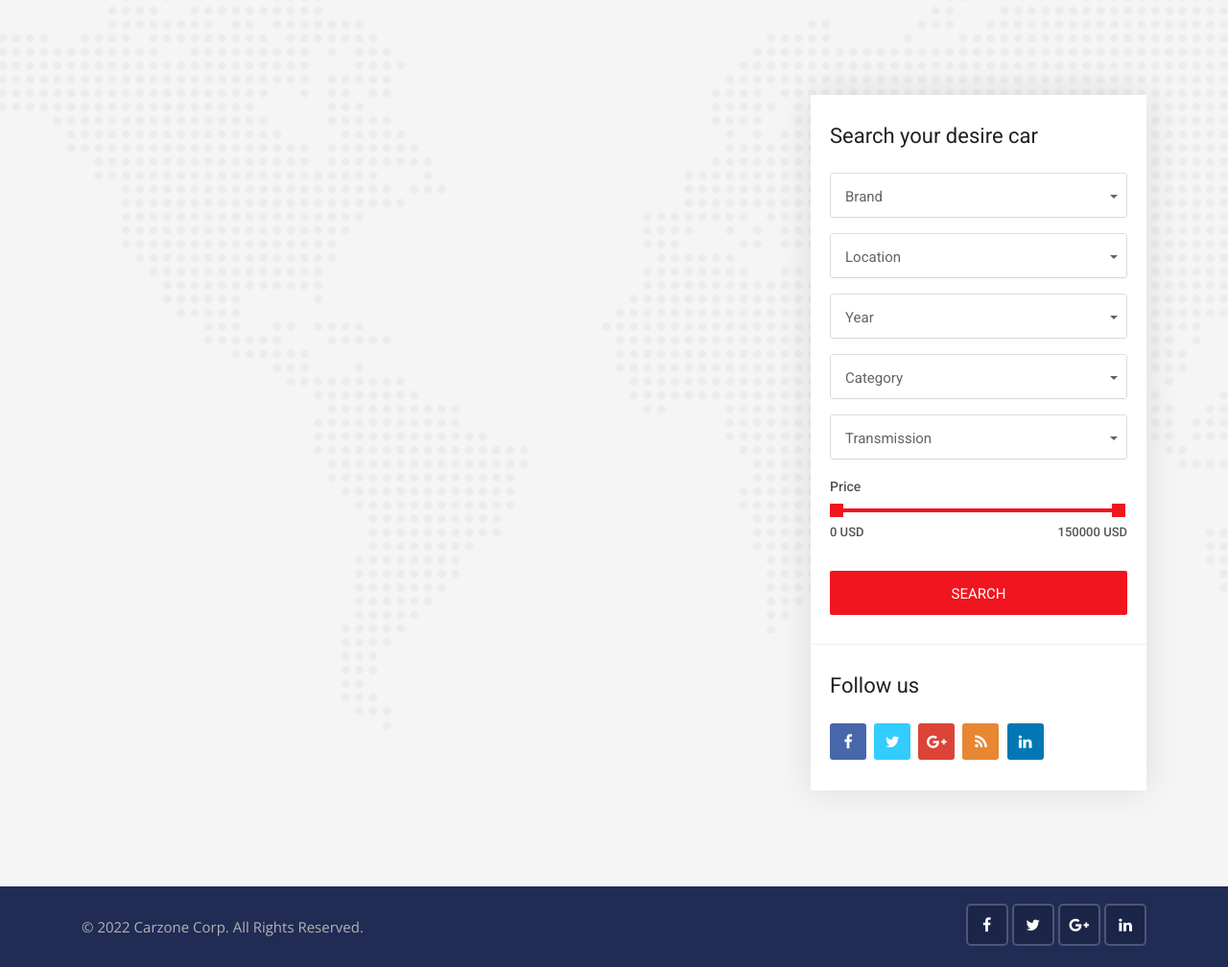
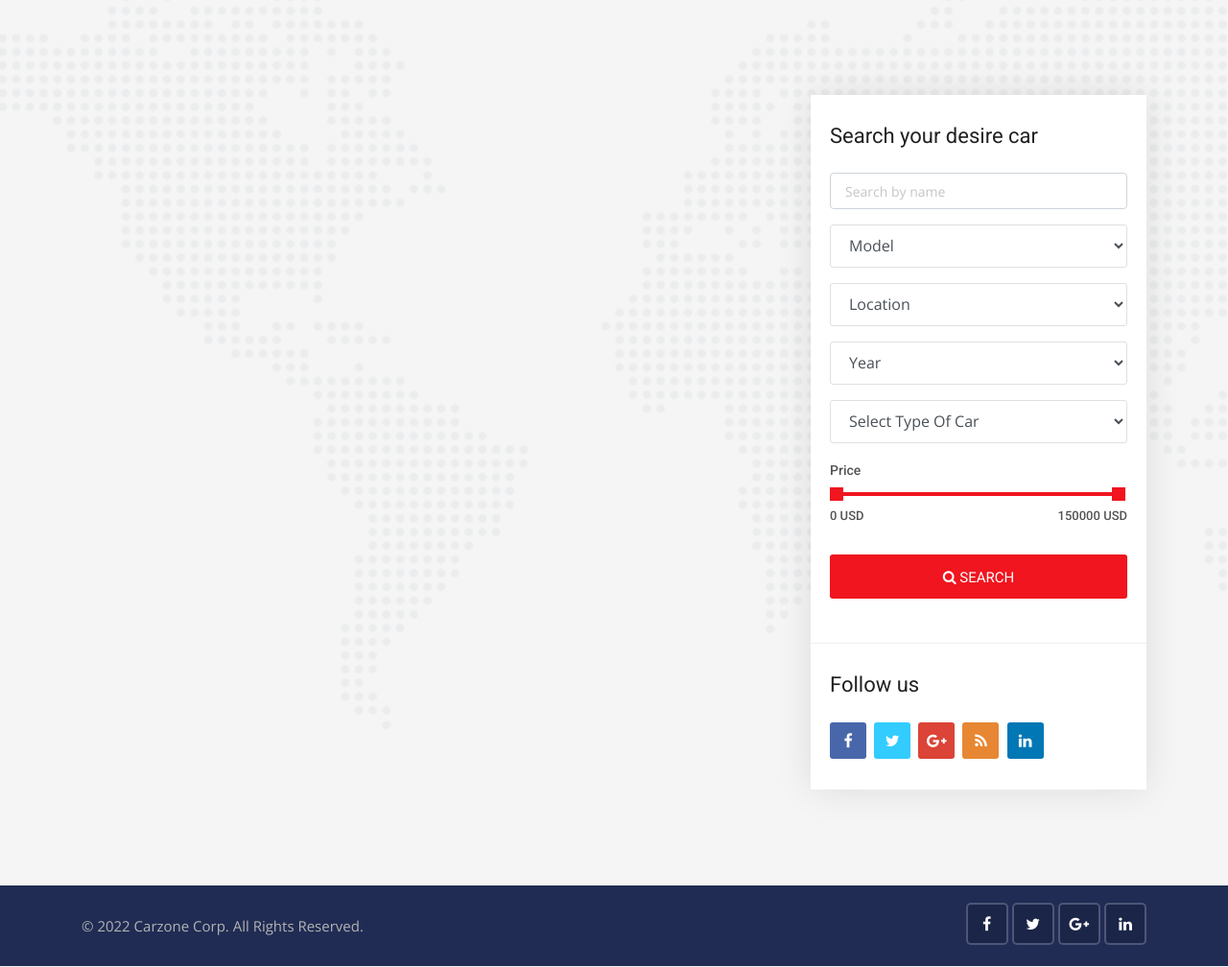
Before and after one commit to azizoux/carzone-project, a Django app: page /cars/ in a window 1280 px wide. Shown: the part 361-1369 px from the top of the page at 96% size. Run offline with Django 3.2, Linux system fonts and the light colour scheme; data that the repository does not hold is empty; some libraries are stand-ins or nearby versions.

Commit message:
Completed search functionnality and admin customization

```diff
--- a/cars/urls.py
+++ b/cars/urls.py
@@ -3,5 +3,6 @@ from . import views
 
 urlpatterns = [
     path('', views.cars, name='cars'),
-    path('<int:id>/', views.car_detail, name='car_detail')
+    path('<int:id>/', views.car_detail, name='car_detail'),
+    path('search/', views.search, name='search'),
 ]
--- a/cars/views.py
+++ b/cars/views.py
@@ -5,11 +5,18 @@ from cars.models import Car
 
 def cars(request):
     cars = Car.objects.order_by('-created_date')
+    search_fields = {
+        'model': list(Car.objects.values_list('model', flat=True).distinct()),
+        'year': list(Car.objects.values_list('year', flat=True).distinct()),
+        'body_style': list(Car.objects.values_list('body_style', flat=True).distinct()),
+        'city': list(Car.objects.values_list('city', flat=True).distinct()),
+    }
     paginator = Paginator(cars, 2)
     page = request.GET.get('page')
     paged_cars = paginator.get_page(page)
     data = {
         'cars': paged_cars,
+        'search_fields': search_fields,
     }
     return render(request, 'cars/cars.html', data)
 
@@ -20,3 +27,50 @@ def car_detail(request, id):
         'single_car': single_car,
     }
     return render(request, 'cars/car_detail.html', data)
+
+
+def search(request):
+    cars = Car.objects.order_by('-created_date')
+
+    search_fields = {
+        'model': list(Car.objects.values_list('model', flat=True).distinct()),
+        'year': list(Car.objects.values_list('year', flat=True).distinct()),
+        'body_style': list(Car.objects.values_list('body_style', flat=True).distinct()),
+        'city': list(Car.objects.values_list('city', flat=True).distinct()),
+        'transmission': list(Car.objects.values_list('transmission', flat=True).distinct()),
+    }
+
+    if 'keyword' in request.GET and request.GET['keyword']:
+        keyword = request.GET['keyword']
+        cars = cars.filter(description__icontains=keyword)
+
+    if 'model' in request.GET and request.GET['model']:
+        model = request.GET['model']
+        cars = cars.filter(model__iexact=model)
+
+    if 'city' in request.GET and request.GET['city']:
+        city = request.GET['city']
+        cars = cars.filter(city__iexact=city)
+
+    if 'body_style' in request.GET and request.GET['body_style']:
+        body_style = request.GET['body_style']
+        cars = cars.filter(body_style__iexact=body_style)
+
+    if 'year' in request.GET and request.GET['year']:
+        year = request.GET['year']
+        cars = cars.filter(year__iexact=year)
+
+    if 'transmission' in request.GET and request.GET['transmission']:
+        transmission = request.GET['transmission']
+        cars = cars.filter(transmission__iexact=transmission)
+
+    if 'min_price' in request.GET and request.GET['max_price']:
+        min_price = request.GET['min_price']
+        max_price = request.GET['max_price']
+        cars = cars.filter(price__gte=min_price, price__lte=max_price)
+
+    data = {
+        'cars': cars,
+        'search_fields': search_fields,
+    }
+    return render(request, 'cars/search.html', data)
--- a/templates/base.html
+++ b/templates/base.html
@@ -52,8 +52,8 @@
 <!-- Full Page Search -->
 <div id="full-page-search">
     <button type="button" class="close">×</button>
-    <form action="https://storage.googleapis.com/theme-vessel/carhouse/index.html#" class="search-header">
-        <input type="search" value="" placeholder="type keyword(s) here. Eg: audi, benz etc" />
+    <form action="{% url 'search' %}" class="search-header">
+        <input type="search" value="" placeholder="type keyword(s) here. Eg: audi, benz etc" name="keyword" />
         <button type="submit" class="btn btn-sm button-theme">Search</button>
     </form>
 </div>
--- a/templates/cars/cars.html
+++ b/templates/cars/cars.html
@@ -129,55 +129,41 @@
                     <!-- Advanced search start -->
                     <div class="widget advanced-search2">
                         <h3 class="sidebar-title">Search your desire car</h3>
-                        <form method="GET">
+                        <form action="{% url 'search' %}" method="">
                 <div class="form-group">
-                                <select class="selectpicker search-fields" name="brand">
-                                    <option>Brand</option>
-                                    <option>Any</option>
-                                    <option>New</option>
-                                    <option>Semi-New</option>
-                                    <option>Damaged</option>
-                                    <option>Used</option>
+                    <input type="text" name="keyword" placeholder="Search by name" class="form-control">
+                </div>
+
+                <div class="form-group">
+                    <select class="form-control search-fields" name="model">
+                        <option selected="true" value="">Model</option>
+                        {% for model in search_fields.model %}
+                            <option value="{{model}}">{{model}}</option>
+                        {% endfor %}
                     </select>
                 </div>
                 <div class="form-group">
-                                <select class="selectpicker search-fields" name="location">
-                                    <option>Location</option>
-                                    <option>United States</option>
-                                    <option>United Kingdom</option>
-                                    <option>American Samoa</option>
-                                    <option>Belgium</option>
-                                    <option>Cameroon</option>
-                                    <option>Canada</option>
+                    <select class="form-control search-fields" name="city">
+                        <option selected="true" value="">Location</option>
+                        {% for city in search_fields.city %}
+                            <option value="{{city}}">{{city}}</option>
+                        {% endfor %}
                     </select>
                 </div>
                 <div class="form-group">
-                                <select class="selectpicker search-fields" name="year">
-                                    <option>Year</option>
-                                    <option>2016</option>
-                                    <option>2017</option>
-                                    <option>2018</option>
-                                    <option>2019</option>
-                                    <option>2020</option>
+                    <select class="form-control search-fields" name="year">
+                        <option selected="true" value="">Year</option>
+                        {% for year in search_fields.year %}
+                            <option value="{{year}}">{{year}}</option>
+                        {% endfor %}
                     </select>
                 </div>
                 <div class="form-group">
-                                <select class="selectpicker search-fields" name="category">
-                                    <option>Category</option>
-                                    <option>Luxury Car</option>
-                                    <option>Pickup Truck</option>
-                                    <option>Minivan</option>
-                                    <option>Truck</option>
-                                    <option>Sports Car</option>
-                                    <option>Wagon</option>
-                                </select>
-                            </div>
-                            <div class="form-group">
-                                <select class="selectpicker search-fields" name="transmission">
-                                    <option>Transmission</option>
-                                    <option>Automatic</option>
-                                    <option>Manual</option>
-                                    <option>Tiptronic</option>
+                    <select class="form-control search-fields" name="body_style">
+                        <option selected="true" value="">Select Type Of Car</option>
+                        {% for body_style in search_fields.body_style %}
+                            <option value="{{body_style}}">{{body_style}}</option>
+                        {% endfor %}
                     </select>
                 </div>
                 <div class="range-slider clearfix">
@@ -185,8 +171,10 @@
                                 <div data-min="0" data-max="150000"  data-min-name="min_price" data-max-name="max_price" data-unit="USD" class="range-slider-ui ui-slider" aria-disabled="false"></div>
                                 <div class="clearfix"></div>
                             </div>
-                            <div class="form-group mb-0">
-                                <button class="search-button btn">Search</button>
+                <div class="form-group">
+                    <button class="btn btn-block button-theme btn-md">
+                        <i class="fa fa-search"></i> Search
+                    </button>
                 </div>
             </form>
                     </div>
```
Also changed, not shown: carzone/static/css/admin.css (added, +37 -0 lines), pages/views.py (+12 -1 lines), templates/admin/base_site.html (added, +13 -0 lines), templates/cars/search.html (added, +189 -0 lines), templates/pages/home.html (+27 -30 lines). Lines whose indentation alone changed are shown as unchanged.
